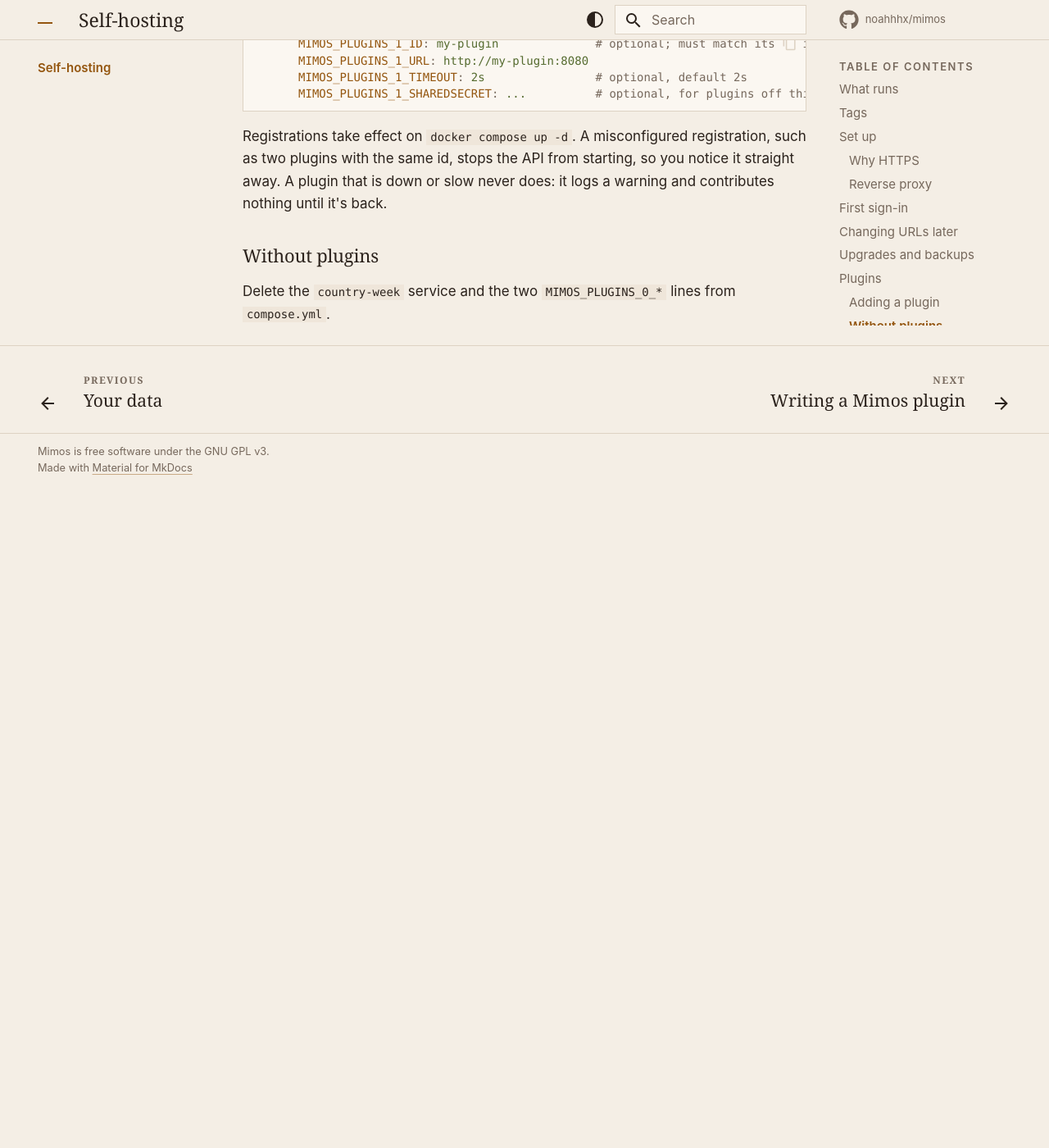
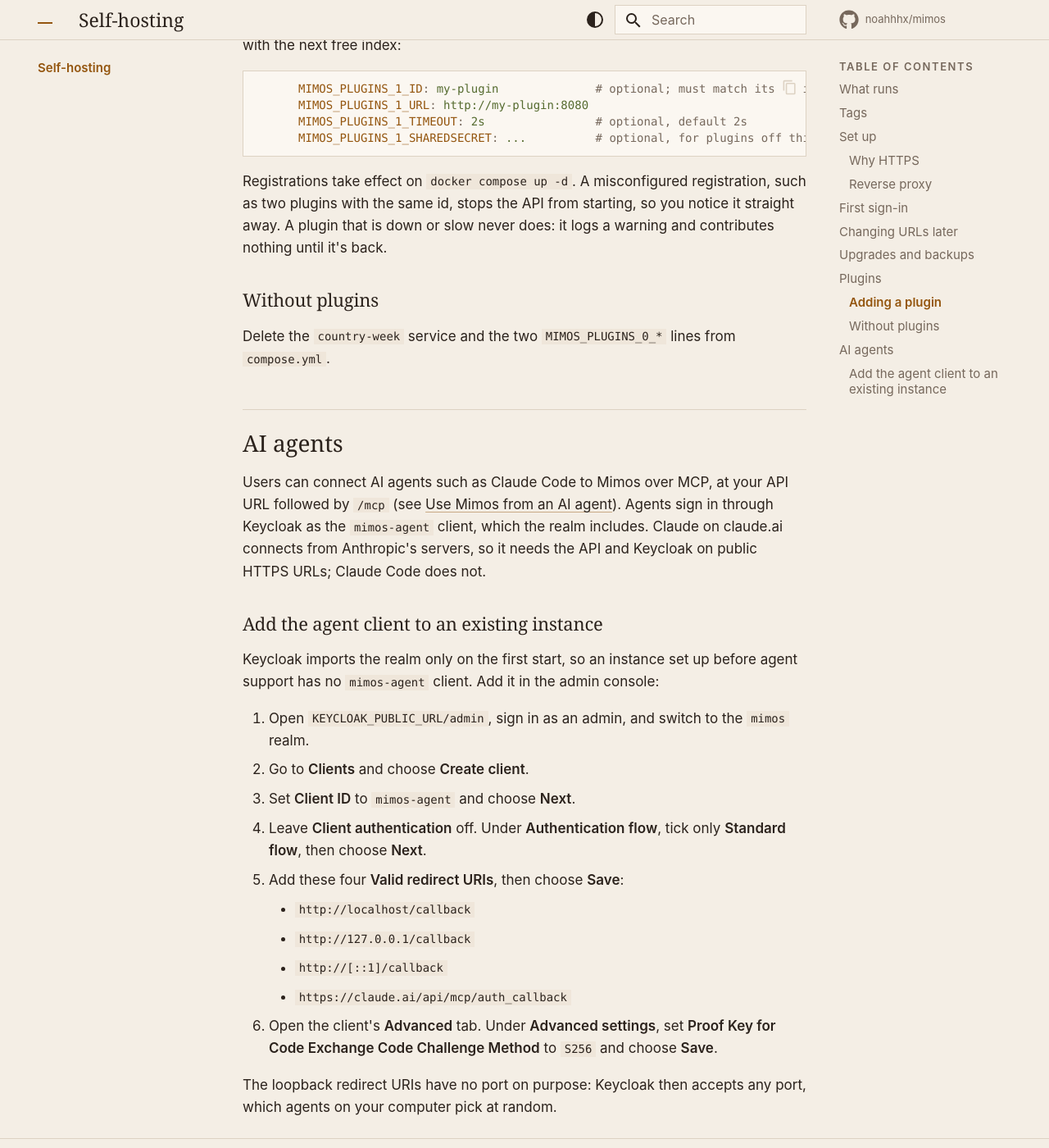
Before and after one commit to noahhhx/mimos, an MkDocs documentation site: the page built from docs/self-hosting.md, in a window 1280 px wide and 1400 px high, scrolled down 3456 px. Shown: the whole window at 82% size. Built offline with MkDocs 1.6.1 and Material for MkDocs 9.7.7, drawn with Linux system fonts in a browser that asks for light colours; comment, search, counter and statistics services are not loaded; before the commit the page ends 4050 px from its top, so only the background shows below that; some of the changed text lies outside the part shown.

Commit message:
docs: connect AI agents over MCP
ADR-0014 records the decision: an MCP server inside mimos-api whose tools
come from the OpenAPI contract, calls that loop back through the HTTP API,
and sign-in through the mimos-agent Keycloak client.

The user guide gains "Use Mimos from an AI agent": connecting Claude Code
and claude.ai, example prompts, and what an agent can and cannot do.
Self-hosting explains the forwarded headers the API now reads and how to
add mimos-agent to a realm imported before this change. AGENTS.md gets the
decision row, the mcp package boundary, the x-mcp rule for new endpoints,
and the verification commands.

```diff
--- a/docs/self-hosting.md
+++ b/docs/self-hosting.md
@@ -54,7 +54,9 @@
 
 Forward each URL to its port and send the usual `X-Forwarded-For`,
 `X-Forwarded-Proto` and `X-Forwarded-Host` headers. Keycloak builds its
-URLs from them. The defaults bind to `127.0.0.1`, which suits a proxy on the
+URLs from them, and so does the API when it tells AI agents where to sign
+in. The API trusts these headers only from private-network and loopback
+addresses, where a proxy in front of it runs. The defaults bind to `127.0.0.1`, which suits a proxy on the
 same host. If the proxy runs on another machine, set `BIND_ADDRESS=0.0.0.0`.
 A Caddy example:
 
@@ -129,3 +131,35 @@
 
 Delete the `country-week` service and the two `MIMOS_PLUGINS_0_*` lines
 from `compose.yml`.
+
+## AI agents
+
+Users can connect AI agents such as Claude Code to Mimos over MCP, at your
+API URL followed by `/mcp` (see [Use Mimos from an AI agent](guide/agents.md)).
+Agents sign in through Keycloak as the `mimos-agent` client, which the
+realm includes. Claude on claude.ai connects from Anthropic's servers, so
+it needs the API and Keycloak on public HTTPS URLs; Claude Code does not.
+
+### Add the agent client to an existing instance
+
+Keycloak imports the realm only on the first start, so an instance set up
+before agent support has no `mimos-agent` client. Add it in the admin
+console:
+
+1. Open `KEYCLOAK_PUBLIC_URL/admin`, sign in as an admin, and switch to the
+   `mimos` realm.
+2. Go to **Clients** and choose **Create client**.
+3. Set **Client ID** to `mimos-agent` and choose **Next**.
+4. Leave **Client authentication** off. Under **Authentication flow**,
+   tick only **Standard flow**, then choose **Next**.
+5. Add these four **Valid redirect URIs**, then choose **Save**:
+    - `http://localhost/callback`
+    - `http://127.0.0.1/callback`
+    - `http://[::1]/callback`
+    - `https://claude.ai/api/mcp/auth_callback`
+6. Open the client's **Advanced** tab. Under **Advanced settings**, set
+   **Proof Key for Code Exchange Code Challenge Method** to `S256` and
+   choose **Save**.
+
+The loopback redirect URIs have no port on purpose: Keycloak then accepts
+any port, which agents on your computer pick at random.
--- a/mkdocs.yml
+++ b/mkdocs.yml
@@ -95,6 +95,7 @@
       - Shopping list: guide/shopping-list.md
       - Food log: guide/log.md
       - Plugins: guide/plugins.md
+      - AI agents: guide/agents.md
       - Your data: guide/your-data.md
   - Self-hosting: self-hosting.md
   - Writing a plugin:
```
Also changed, not shown: AGENTS.md (+31 -3 lines), docs/decisions/adr-0014-agent-access-mcp.md (added, +123 -0 lines), docs/decisions/index.md (+1 -0 lines), docs/guide/agents.md (added, +87 -0 lines), docs/guide/index.md (+3 -0 lines).
